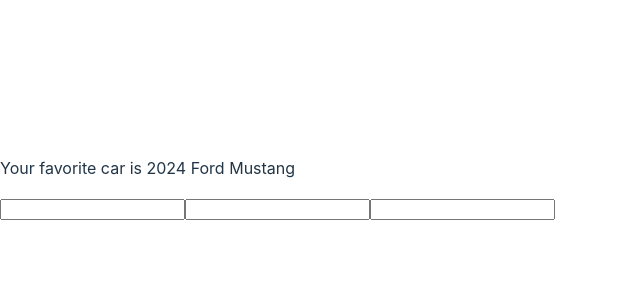
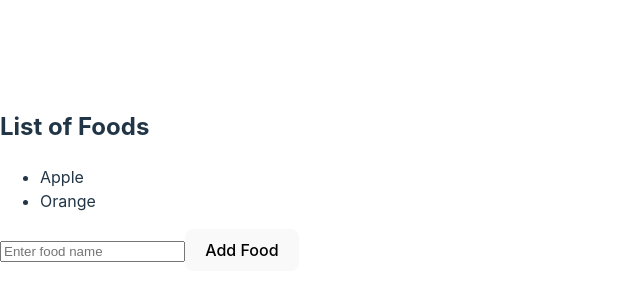
Before and after one commit to krdivyamani/overreacting, a React (Vite) app in the folder reactPractice/: page / in a window 1280 px wide. Shown: the part 220-520 px from the top of the page, without its empty margins (0-640 px from the left). Built offline with nearby package versions, Linux system fonts and the light colour scheme.

Commit message:
Added array update in react

```diff
--- a/reactPractice/src/App.jsx
+++ b/reactPractice/src/App.jsx
@@ -6,7 +6,8 @@
 import ColorPicker from "./ColorPicker.jsx";
 import CountVal from "./CountVal.jsx";
 import ObjUpdate from "./ObjUpdate.jsx";
+import ArrUpdate from "./ArrUpdate.jsx";
 
 export default function App() {
-  return <ObjUpdate />;
+  return <ArrUpdate />;
 }
--- /dev/null
+++ b/reactPractice/src/ArrUpdate.jsx
@@ -0,0 +1,32 @@
+import { useState } from "react";
+
+function ArrUpdate() {
+  const [foods, setFoods] = useState(["Apple", "Orange"]);
+
+  function addFood() {
+    const food = document.getElementById("foodInput").value;
+    document.getElementById("foodInput").value = "";
+    setFoods((f) => [...f, food]);
+  }
+
+  function removeFood(index) {
+    setFoods(foods.filter((food, idx) => idx !== index));
+  }
+
+  return (
+    <div>
+      <h2>List of Foods</h2>
+      <ul>
+        {foods.map((food, index) => (
+          <li key={index} onClick={() => removeFood(index)}>
+            {food}
+          </li>
+        ))}
+      </ul>
+      <input type="text" id="foodInput" placeholder="Enter food name" />
+      <button onClick={addFood}>Add Food</button>
+    </div>
+  );
+}
+
+export default ArrUpdate;
```
